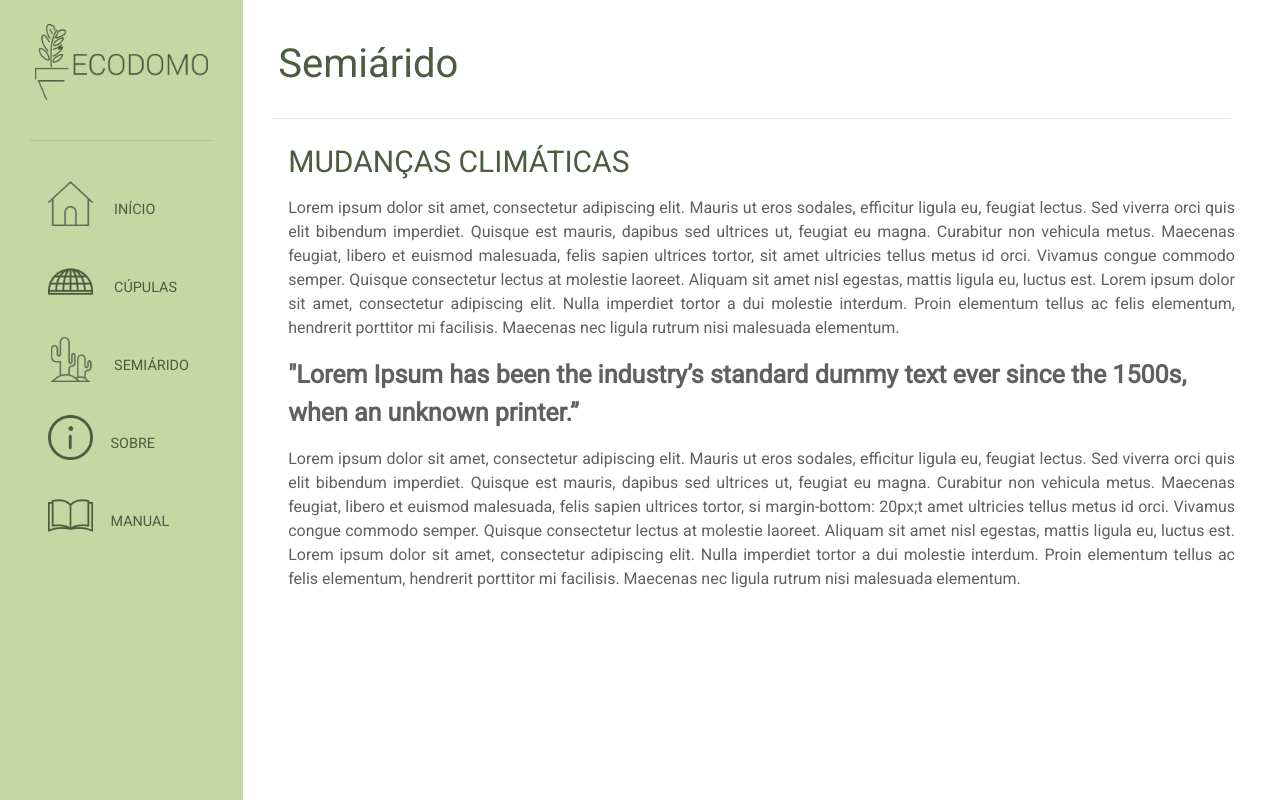
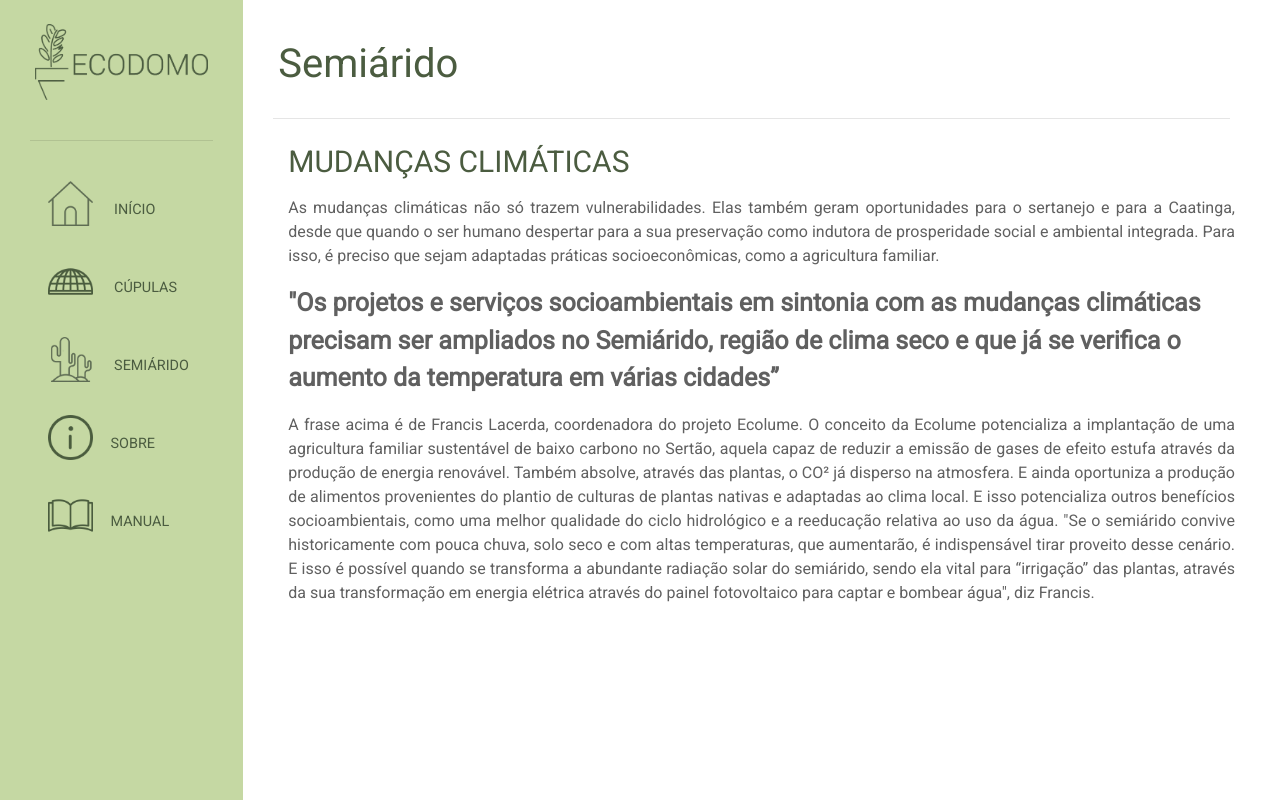
Before and after one commit to ProjetoEcodomo/projetoecodomo.github.io, a Vue app: page /semiarido in a window 1280 px wide. Built offline with nearby package versions, Linux system fonts and the light colour scheme; what vue-loading-overlay would draw is missing.

Commit message:
change text in semiarido

```diff
--- a/src/views/GenericView.vue
+++ b/src/views/GenericView.vue
@@ -1,7 +1,7 @@
 <template>
   <div class="container">
-    <h1 class="title">{{ title }}</h1>
-    <hr class="line">
+    <h1 class="title" v-if="title">{{ title }}</h1>
+    <hr class="line" v-if="title">
     <div class="slot">
       <slot></slot>
     </div>
--- a/src/views/Semiarido.vue
+++ b/src/views/Semiarido.vue
@@ -2,36 +2,31 @@
   <GenericView title="Semiárido">
     <div class="content">
       <h2>MUDANÇAS CLIMÁTICAS</h2>
-      <p>Lorem ipsum dolor sit amet, consectetur adipiscing elit.
-        Mauris ut eros sodales, efficitur ligula eu, feugiat lectus.
-        Sed viverra orci quis elit bibendum imperdiet.
-        Quisque est mauris, dapibus sed ultrices ut, feugiat eu magna. Curabitur non vehicula metus.
-        Maecenas feugiat, libero et euismod malesuada,
-        felis sapien ultrices tortor, sit amet ultricies tellus metus id orci.
-        Vivamus congue commodo semper.
-        Quisque consectetur lectus at molestie laoreet.
-        Aliquam sit amet nisl egestas, mattis ligula eu, luctus est.
-        Lorem ipsum dolor sit amet, consectetur adipiscing elit.
-        Nulla imperdiet tortor a dui molestie interdum.
-        Proin elementum tellus ac felis elementum, hendrerit porttitor mi facilisis.
-        Maecenas nec ligula rutrum nisi malesuada elementum.</p>
-      <b class="quote">"Lorem Ipsum has been the industry’s standard
-        dummy text ever since the 1500s,
-         when an unknown printer.”</b>
-      <p>Lorem ipsum dolor sit amet, consectetur adipiscing elit.
-        Mauris ut eros sodales, efficitur ligula eu, feugiat lectus.
-        Sed viverra orci quis elit bibendum imperdiet.
-        Quisque est mauris, dapibus sed ultrices ut, feugiat eu magna. Curabitur non vehicula metus.
-        Maecenas feugiat, libero et euismod malesuada,
-        felis sapien ultrices tortor, si
-        margin-bottom: 20px;t amet ultricies tellus metus id orci.
-        Vivamus congue commodo semper.
-        Quisque consectetur lectus at molestie laoreet.
-        Aliquam sit amet nisl egestas, mattis ligula eu, luctus est.
-        Lorem ipsum dolor sit amet, consectetur adipiscing elit.
-        Nulla imperdiet tortor a dui molestie interdum.
-        Proin elementum tellus ac felis elementum, hendrerit porttitor mi facilisis.
-        Maecenas nec ligula rutrum nisi malesuada elementum.</p>
+      <p>As mudanças climáticas não só trazem vulnerabilidades.
+        Elas também geram oportunidades para o sertanejo e para a Caatinga,
+        desde que quando o ser humano despertar para a sua preservação como
+        indutora de prosperidade social e ambiental integrada.
+        Para isso, é preciso que sejam adaptadas práticas socioeconômicas,
+        como a agricultura familiar.</p>
+      <b class="quote">"Os projetos e serviços socioambientais em sintonia com as mudanças
+        climáticas precisam ser ampliados no Semiárido,
+        região de clima seco e que já se verifica o aumento da temperatura em várias cidades”</b>
+      <p>A frase acima é de Francis Lacerda, coordenadora do projeto Ecolume.
+        O conceito da Ecolume potencializa a implantação de uma agricultura familiar
+        sustentável de baixo carbono no Sertão, aquela capaz de reduzir
+        a emissão de gases de efeito estufa através da produção de energia renovável.
+        Também absolve, através das plantas, o CO² já disperso na atmosfera.
+        E ainda oportuniza a produção de alimentos provenientes do plantio de
+        culturas de plantas nativas e adaptadas ao clima local.
+        E isso potencializa outros benefícios socioambientais,
+        como uma melhor qualidade do ciclo hidrológico e a reeducação
+        relativa ao uso da água. "Se o semiárido convive historicamente com pouca chuva,
+        solo seco e com altas temperaturas, que aumentarão,
+        é indispensável tirar proveito desse cenário. E isso é possível quando
+        se transforma a abundante radiação solar do semiárido,
+        sendo ela vital para “irrigação” das plantas, através da sua
+        transformação em energia elétrica através do painel fotovoltaico para captar e
+        bombear água", diz Francis.</p>
     </div>
   </GenericView>
 </template>
```
Also changed, not shown: 1 other file (tests, documents, lock files or other folders).
